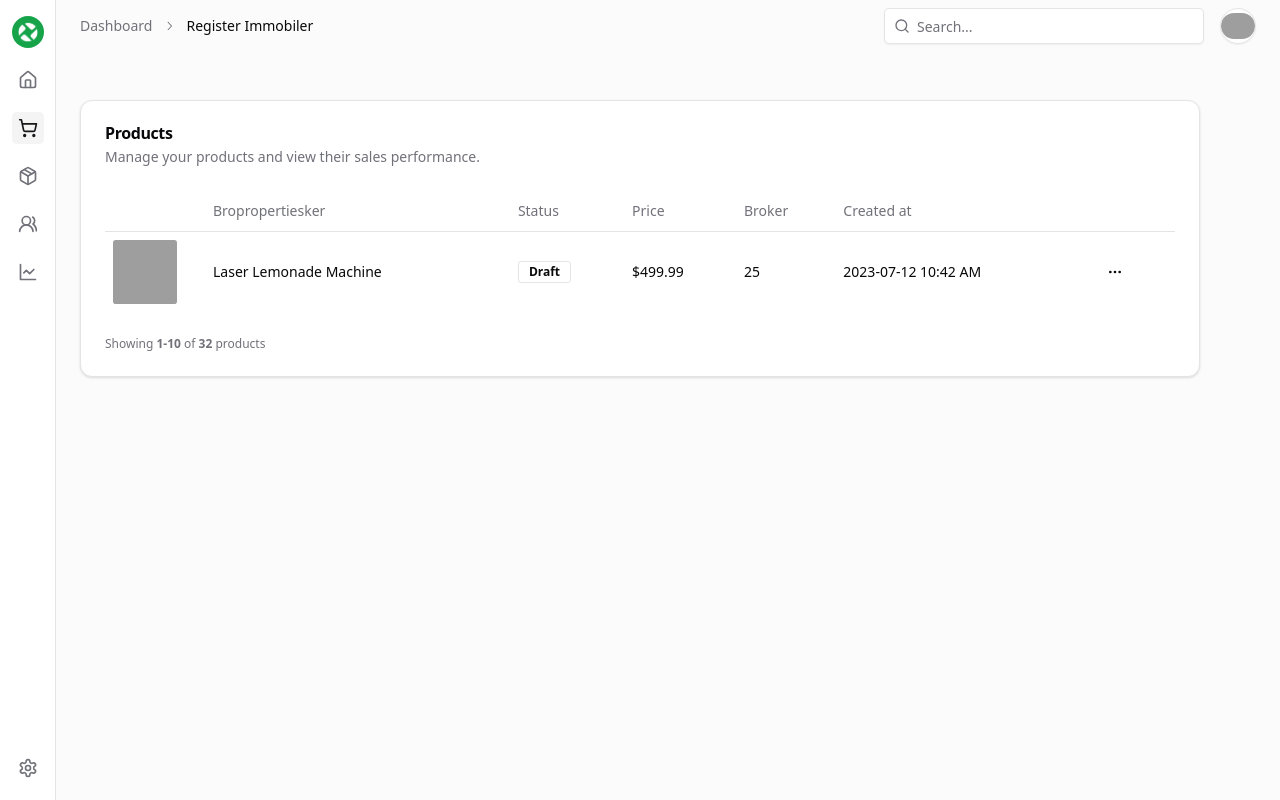
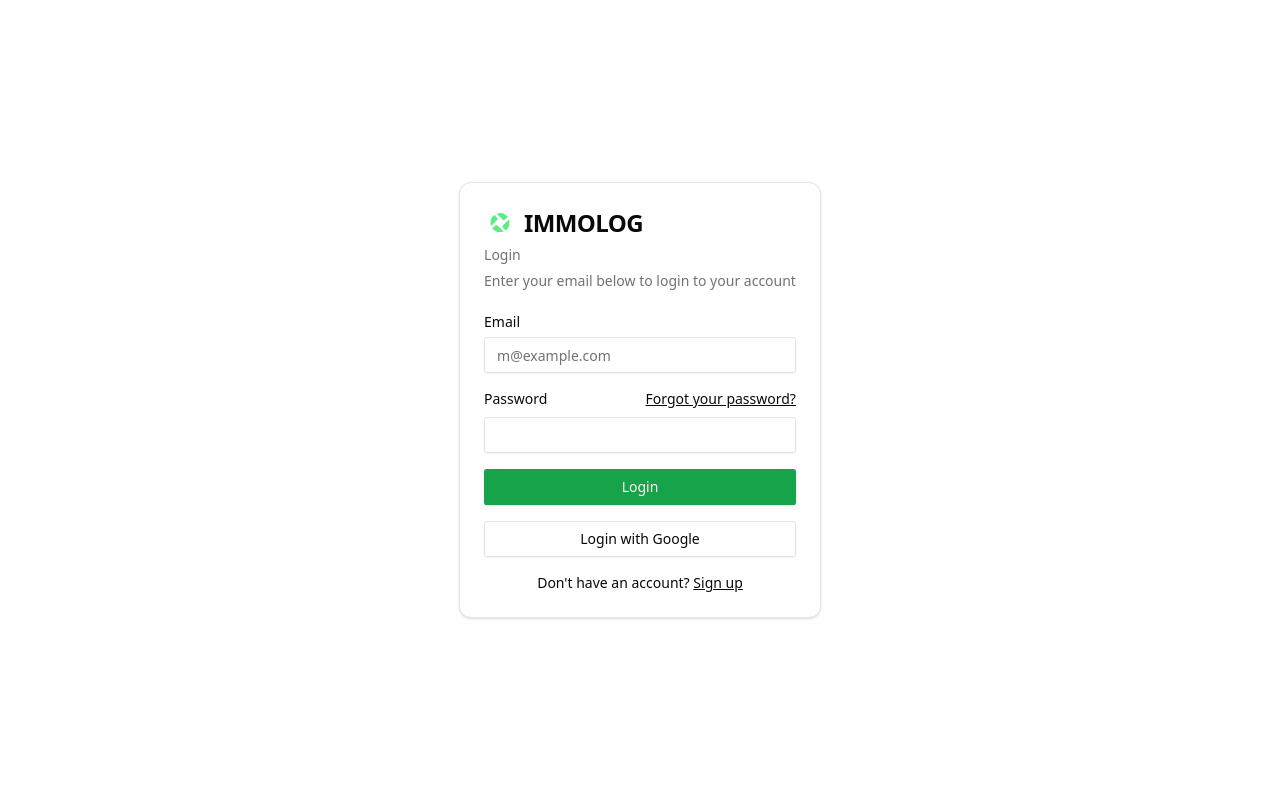
Before and after one commit to RenanMev/ImmoLog-v3, a React (Vite) app: page / in a window 1280 px wide. Built offline with nearby package versions, Linux system fonts and the light colour scheme; grey boxes are pictures that could not be loaded.

Commit message:
imp_main_router

```diff
--- a/package.json
+++ b/package.json
@@ -33,6 +33,7 @@
     "react-day-picker": "^8.10.1",
     "react-dom": "^18.2.0",
     "react-hook-form": "^7.51.4",
+    "react-router-dom": "^6.23.1",
     "tailwind-merge": "^2.3.0",
     "tailwindcss-animate": "^1.0.7",
     "zod": "^3.23.8"
--- a/src/PageLogin/LoginPage.jsx
+++ b/src/PageLogin/LoginPage.jsx
@@ -1,33 +1,55 @@
-import { Button } from "@/components/ui/button"
+import { Button } from "@/components/ui/button";
 import {
   Card,
   CardContent,
   CardDescription,
   CardHeader,
   CardTitle,
-} from "@/components/ui/card"
-import { Input } from "@/components/ui/input"
-import { Label } from "@/components/ui/label"
-import Logo from "@/assets/Logoverde.png"
+} from "@/components/ui/card";
+import { Input } from "@/components/ui/input";
+import { Label } from "@/components/ui/label";
+import ImgLogo from "@/assets/Logoverde.png";
+import { useState } from "react";
+
 export function LoginForm() {
+  const [email, setEmail] = useState('');
+  const [password, setPassword] = useState('');
+
+  const handleEmailChange = (e) => {
+    setEmail(e.target.value);
+  };
+
+  const handlePasswordChange = (e) => {
+    setPassword(e.target.value);
+  };
+
+  const handleLoginFormSubmit = (e) => {
+    e.preventDefault();
+    console.log("Email:", email);
+    console.log("Password:", password);
+
+  };
+
   return (
     <div className="w-full flex items-center justify-center h-screen">
       <Card className="mx-auto max-w-sm">
         <CardHeader>
-        <CardTitle className="text-2xl">ImmoLog</CardTitle>
+          <CardTitle className="text-2xl flex gap-2">
+            <img src={ImgLogo} alt="Logo" />
+            <h1 className="font-semibold">IMMOLOG</h1>
+          </CardTitle>
+          <CardDescription>Login</CardDescription>
           <CardDescription>
-        Login
-        </CardDescription>
-        <CardDescription>
-          {/* <img src={img} alt="" /> */}
             Enter your email below to login to your account
           </CardDescription>
         </CardHeader>
         <CardContent>
+          <form onSubmit={handleLoginFormSubmit}>
             <div className="grid gap-4">
               <div className="grid gap-2">
                 <Label htmlFor="email">Email</Label>
                 <Input
+                  onChange={handleEmailChange}
                   id="email"
                   type="email"
                   placeholder="m@example.com"
@@ -37,11 +59,19 @@ export function LoginForm() {
               <div className="grid gap-2">
                 <div className="flex items-center">
                   <Label htmlFor="password">Password</Label>
-              <a href="#" className="ml-auto inline-block text-sm underline">
+                  <a
+                    href="#"
+                    className="ml-auto inline-block text-sm underline"
+                  >
                     Forgot your password?
                   </a>
                 </div>
-            <Input id="password" type="password" required />
+                <Input
+                  onChange={handlePasswordChange}
+                  id="password"
+                  type="password"
+                  required
+                />
               </div>
               <Button type="submit" className="w-full">
                 Login
@@ -50,6 +80,7 @@ export function LoginForm() {
                 Login with Google
               </Button>
             </div>
+          </form>
           <div className="mt-4 text-center text-sm">
             Don&apos;t have an account?{" "}
             <a href="#" className="underline">
@@ -59,5 +90,5 @@ export function LoginForm() {
         </CardContent>
       </Card>
     </div>
-  )
+  );
 }
--- a/src/Pages/components-pages/Immobile/ImmobilierRegister.jsx
+++ b/src/Pages/components-pages/Immobile/ImmobilierRegister.jsx
@@ -171,3 +171,4 @@ export const ImmobilierRegister = () => {
   </div></div>
   )
 }
+export default ImmobilierRegister
--- a/src/Pages/components-pages/header-sidebar.jsx
+++ b/src/Pages/components-pages/header-sidebar.jsx
@@ -13,9 +13,6 @@ export const HeaderSidebar = () => {
     name: "",
     email: ""
   })
-  const handleOpenSheetSettings = () => {
-    setOpenSettings(true);
-  };
 
   return (
     <div className="md:pl-14 pt-2 sm:pl-0">
--- a/src/Pages/components-pages/sidebar.jsx
+++ b/src/Pages/components-pages/sidebar.jsx
@@ -76,7 +76,7 @@ import {
 } from "@/components/ui/tooltip"
 import { TooltipProvider } from "@radix-ui/react-tooltip"
 import img from "@/assets/Logo.png"
-
+import { Outlet, Link } from "react-router-dom";
 
 export const Sidebar = () => {
   return (
@@ -110,7 +110,7 @@ export const Sidebar = () => {
                 className="flex h-9 w-9 items-center justify-center rounded-lg bg-accent text-accent-foreground transition-colors hover:text-foreground md:h-8 md:w-8"
               >
                 <ShoppingCart className="h-5 w-5" />
-                <span className="sr-only">Orders</span>
+                <Link to={`contacts/1`}>Your Name</Link>
               </a>
             </TooltipTrigger>
             <TooltipContent side="right">Orders</TooltipContent>
--- a/src/Pages/dashboard.jsx
+++ b/src/Pages/dashboard.jsx
@@ -1,82 +1,22 @@
-import * as React from "react"
-import {
-  ChevronLeft,
-  ChevronRight,
-  Copy,
-  CreditCard,
-  File,
-  Home,
-  LineChart,
-  ListFilter,
-  MoreVertical,
-  Package,
-  Package2,
-  PanelLeft,
-  Search,
-  Settings,
-  ShoppingCart,
-  Truck,
-  Users2,
-} from "lucide-react"
-
-import { Badge } from "@/components/ui/badge"
-import { Button } from "@/components/ui/button"
-import {
-  Card,
-  CardContent,
-  CardDescription,
-  CardFooter,
-  CardHeader,
-  CardTitle,
-} from "@/components/ui/card"
-import {
-  DropdownMenu,
-  DropdownMenuCheckboxItem,
-  DropdownMenuContent,
-  DropdownMenuItem,
-  DropdownMenuLabel,
-  DropdownMenuSeparator,
-  DropdownMenuTrigger,
-} from "@/components/ui/dropdown-menu"
-import {
-  Pagination,
-  PaginationContent,
-  PaginationItem,
-} from "@/components/ui/pagination"
-import { Progress } from "@/components/ui/progress"
-import { Separator } from "@/components/ui/separator"
-import {
-  Table,
-  TableBody,
-  TableCell,
-  TableHead,
-  TableHeader,
-  TableRow,
-} from "@/components/ui/table"
-import {
-  Tabs,
-  TabsContent,
-  TabsList,
-  TabsTrigger,
-} from "@/components/ui/tabs"
-import { Sidebar } from "./components-pages/sidebar"
-import { HeaderSidebar } from "./components-pages/header-sidebar"
-import { FormRegisterImovel } from "./components-pages/Immobile/Form"
-import { CalendarForm } from "./components-pages/Immobile/calendar"
-import { Avatar, AvatarFallback, AvatarImage } from "@/components/ui/avatar"
-import { SalesHighlight } from "./components-pages/Immobile/SalesHighlight"
-import { ImmobilierRegister } from "./components-pages/Immobile/ImmobilierRegister"
-import Imoveis from "./Imoveis"
-
+import React from "react";
+import { BrowserRouter, Route, Routes } from "react-router-dom";
+import { Sidebar } from "./components-pages/sidebar";
+import { HeaderSidebar } from "./components-pages/header-sidebar";
+import Imoveis from "./Imoveis";
+import ImmobilierRegister from "./components-pages/Immobile/ImmobilierRegister";
 
 export function Dashboard() {
   return (
     <div className="flex min-h-screen w-full flex-col bg-muted/40">
       <Sidebar />
       <HeaderSidebar />
-      {/* <ImmobilierRegister/> */}
-      <Imoveis/>
+      <Routes>
+        <Route path="/" element={<Imoveis />} />
+        <Route path="/dashboard/ImmobilierRegister" element={<ImmobilierRegister />} />
+        {/* Adicione outras rotas conforme necessário */}
+      </Routes>
     </div>
+  );
+}
 
-  )
-}
+export default Dashboard
--- /dev/null
+++ b/src/Routes.jsx
@@ -0,0 +1,17 @@
+import React from "react";
+import { Route, BrowserRouter } from "react-router-dom";
+import { Dashboard } from "./Pages/dashboard";
+import { LoginForm } from "./PageLogin/LoginPage";
+
+
+
+const Routes = () => {
+   return(
+       <BrowserRouter>
+           <Route component = { LoginForm }  path="/" exact />
+           <Route component = { Dashboard }  path="/dashboard" />
+       </BrowserRouter>
+   )
+}
+
+export default Routes;
--- a/src/main.jsx
+++ b/src/main.jsx
@@ -1,12 +1,27 @@
-import React from 'react'
-import ReactDOM from 'react-dom/client'
-import App from './App.jsx'
+import * as React from "react";
+import * as ReactDOM from "react-dom/client";
+import {
+  createBrowserRouter,
+  RouterProvider,
+} from "react-router-dom";
+import { LoginForm } from "./PageLogin/LoginPage";
 import './globals.css'
-import { LoginForm } from './PageLogin/LoginPage.jsx'
+import { Dashboard } from "./Pages/dashboard";
 
-ReactDOM.createRoot(document.getElementById('root')).render(
+
+const router = createBrowserRouter([
+  {
+    path: "/",
+    element: <LoginForm/>
+  },
+  {
+    path: "/dashboard",
+    element: <Dashboard/>
+  },
+]);
+
+ReactDOM.createRoot(document.getElementById("root")).render(
   <React.StrictMode>
-    {/* <LoginForm/> */}
-    <App />
-  </React.StrictMode>,
-)
+    <RouterProvider router={router} />
+  </React.StrictMode>
+);
```
Also changed, not shown: 1 other file (tests, documents, lock files or other folders). Lines whose indentation alone changed are shown as unchanged.
